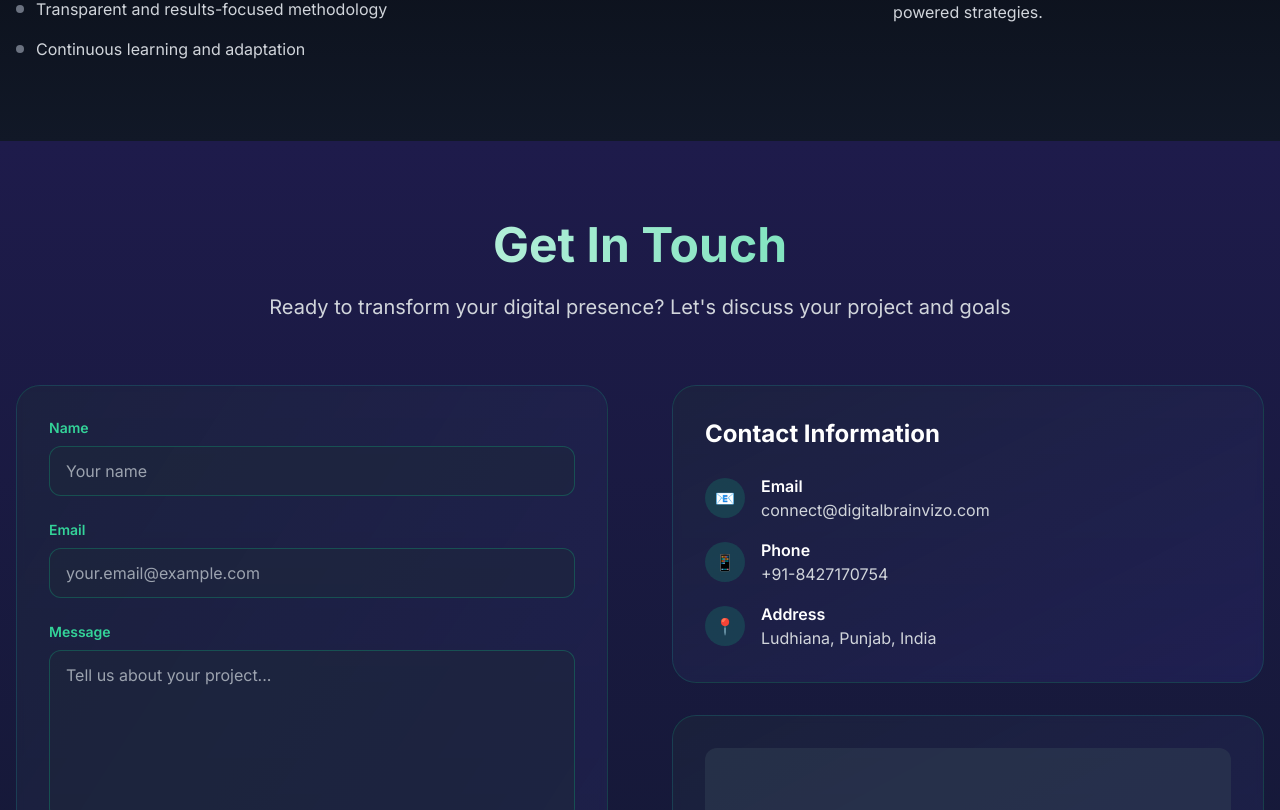
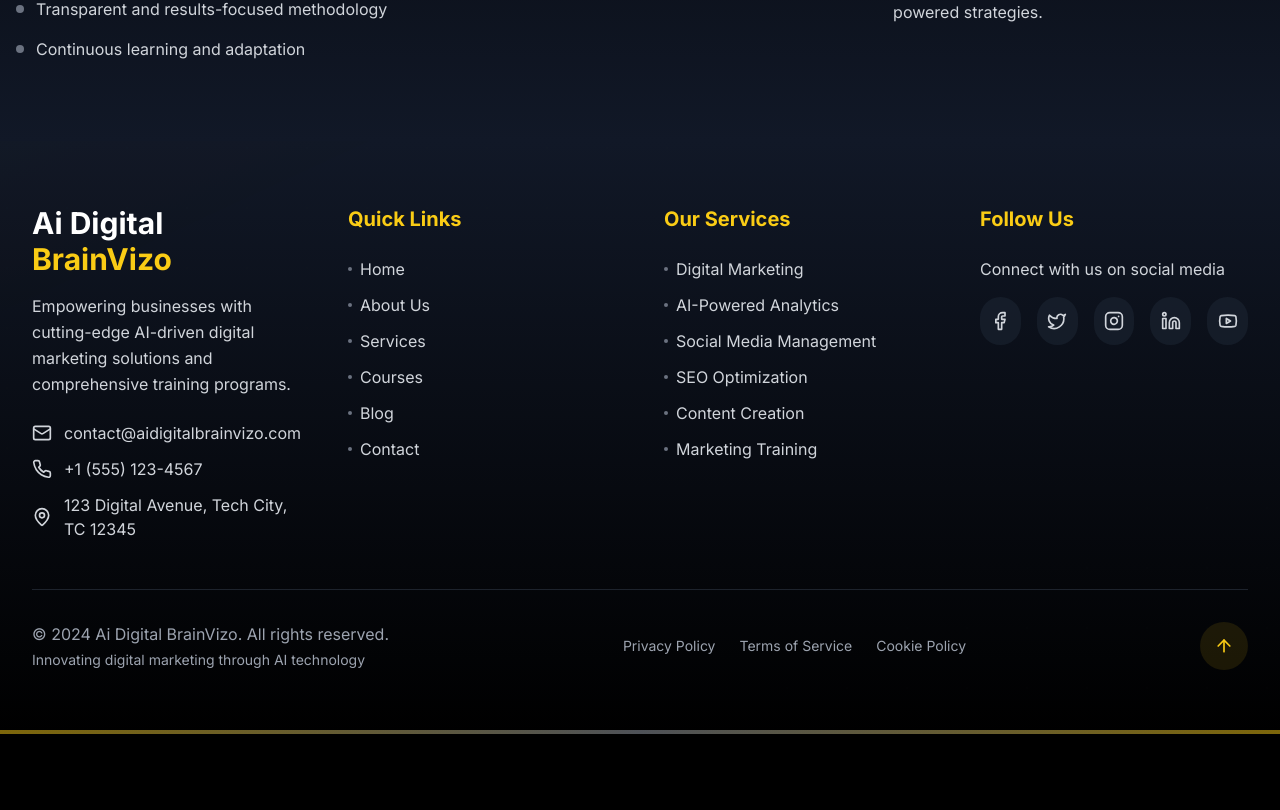
Before and after one commit to Vijay1977-lab/brainvizo-digital-pulse-91, a React (Vite) app: page / in a window 1280 px wide. Shown: the part 6650-7460 px from the top of the page. After the commit the page ends 7384 px from the top, so only its background shows below. Built offline with nearby package versions, Linux system fonts and the light colour scheme.

Commit message:
Update About Us link and remove contact section
Updated the "About Us" section to be a clickable link to "https://digitalyaduvi.com/about-us/". Removed the "Get In Touch" section, including the contact form, contact information, and social media links from the footer.

```diff
--- a/src/components/Header.tsx
+++ b/src/components/Header.tsx
@@ -9,7 +9,7 @@ const Header = () => {
     { name: 'Home', href: '#' },
     { name: 'Blog', href: '#blog' },
     { name: 'Services', href: '#services' },
-    { name: 'About us', href: '#about' },
+    { name: 'About us', href: 'https://digitalyaduvi.com/about-us/' },
     { name: 'Contact us', href: '#contact' },
     { name: 'Course Login', href: '#login' },
   ];
--- a/src/pages/Index.tsx
+++ b/src/pages/Index.tsx
@@ -9,7 +9,7 @@ import PortfolioSection from '../components/PortfolioSection';
 import TestimonialsSection from '../components/TestimonialsSection';
 import BlogSection from '../components/BlogSection';
 import AboutSection from '../components/AboutSection';
-import ContactSection from '../components/ContactSection';
+
 import Footer from '../components/Footer';
 
 const Index = () => {
@@ -24,7 +24,7 @@ const Index = () => {
       <TestimonialsSection />
       <BlogSection />
       <AboutSection />
-      <ContactSection />
+
       <Footer />
     </div>
   );
```
